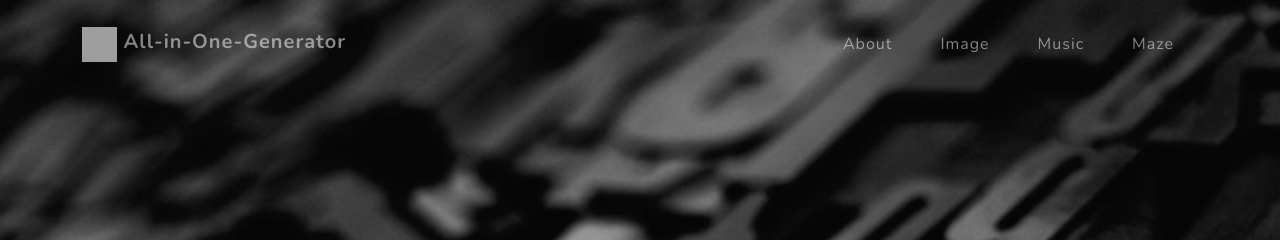
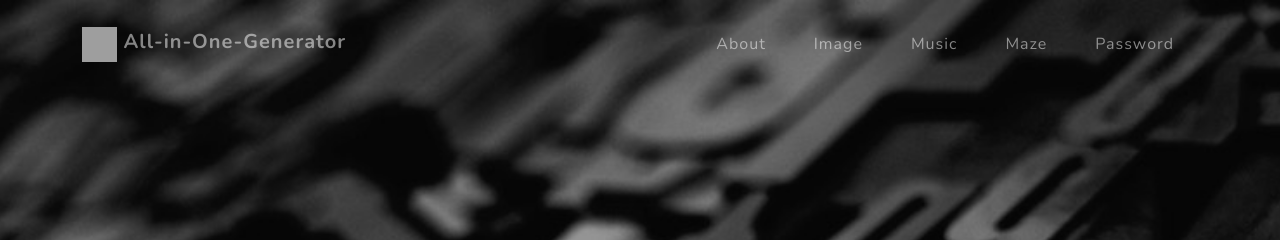
Before and after one commit to kopalsoni/All-In-One-Gen, a Django app: page /maze_gen in a window 1280 px wide. Shown: the top 240 px of the page. Run offline with Django 3.2, Linux system fonts and the light colour scheme; some libraries are stand-ins or nearby versions; grey boxes are pictures that could not be loaded.

Commit message:
added password

```diff
--- a/timathon/AIG/templates/base.html
+++ b/timathon/AIG/templates/base.html
@@ -33,6 +33,7 @@
                       <li class="nav-item"><a class="nav-link js-scroll-trigger" href="{% url 'image_gen' %}">Image </a></li>
                       <li class="nav-item"><a class="nav-link js-scroll-trigger" href="{% url 'music_gen' %}">Music</a></li>
                       <li class="nav-item"><a class="nav-link js-scroll-trigger" href="{% url 'maze_gen' %}">Maze</a></li>
+                      <li class="nav-item"><a class="nav-link js-scroll-trigger" href="{% url 'password' %}">Password</a></li>
                   </ul>
               </div>
           </div>
--- a/timathon/AIG/templates/image_gen.html
+++ b/timathon/AIG/templates/image_gen.html
@@ -9,7 +9,7 @@
 <body>
     <div class="dark-bg-custom">
         <center>
-            <img style="padding: 30px;" src="{% static 'assets/img/temp.jpg'%}" width="50%" height="20%">
+            <img style="padding: 20px;" src="{% static 'assets/img/temp.jpg'%}" width="50%" height="20%">
             <a class="btn btn-primary btn-lg" href="{% url 'image_gen' %}" role="button">Generate a new image</a>
         </center>
     </div>
--- a/timathon/AIG/urls.py
+++ b/timathon/AIG/urls.py
@@ -9,7 +9,8 @@ urlpatterns = [
                 path("about", views.about, name="about"),
                 path("image_gen", views.image_gen, name="image_gen"),
                 path("music_gen", views.music_gen, name="music_gen"),
-                path("maze_gen", views.maze_gen, name="maze_gen")
+                path("maze_gen", views.maze_gen, name="maze_gen"),
+                path("password", views.password_gen, name="password"),
 
               ] + static(settings.MEDIA_URL, document_root=settings.MEDIA_ROOT)
 urlpatterns += static(settings.STATIC_URL, document_root=settings.STATIC_ROOT)
--- a/timathon/AIG/views.py
+++ b/timathon/AIG/views.py
@@ -1,5 +1,5 @@
 from django.shortcuts import render
-from .gen_files import quotes, rand_images, music, createMaze
+from .gen_files import quotes, rand_images, music, createMaze, passwordGen
 
 
 def home(request):
@@ -24,3 +24,11 @@ def music_gen(request):
 def maze_gen(request):
     createMaze.run(20, 20)
     return render(request, 'maze_gen.html')
+
+
+def password_gen(request):
+    if request.method == "POST":
+        x = request.POST.get("length", None)
+        ans = passwordGen.passw(int(x))
+        return render(request, 'password.html', {"data": ans})
+    return render(request, 'password.html')
```
Also changed, not shown: timathon/AIG/templates/password.html (added, +23 -0 lines), timathon/AIG/forms.py (added).
